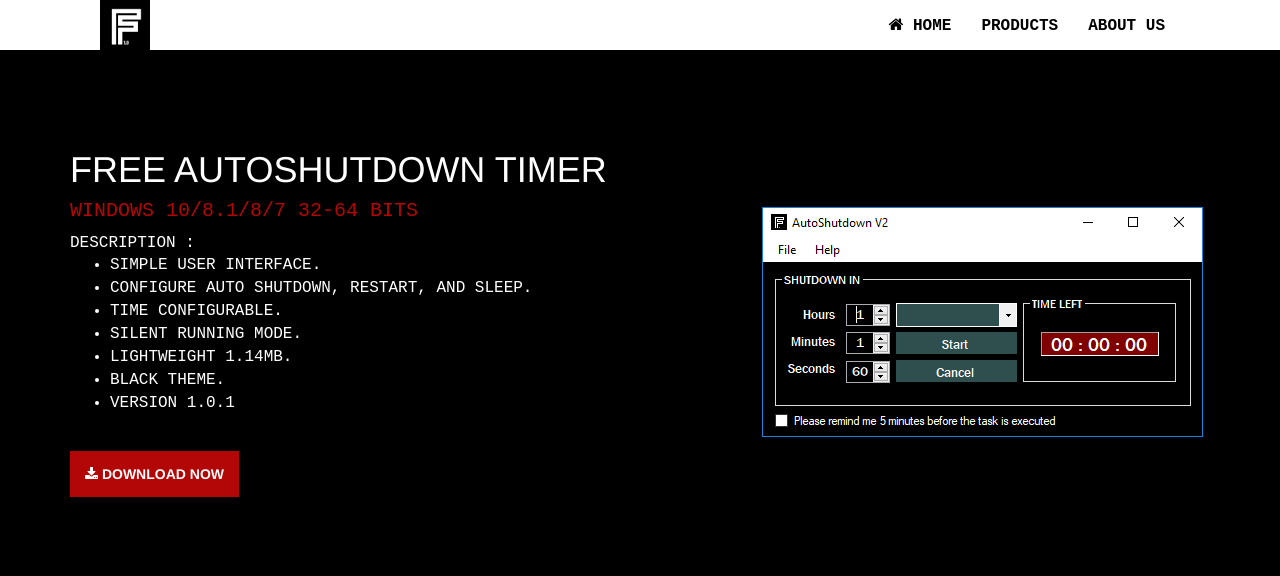
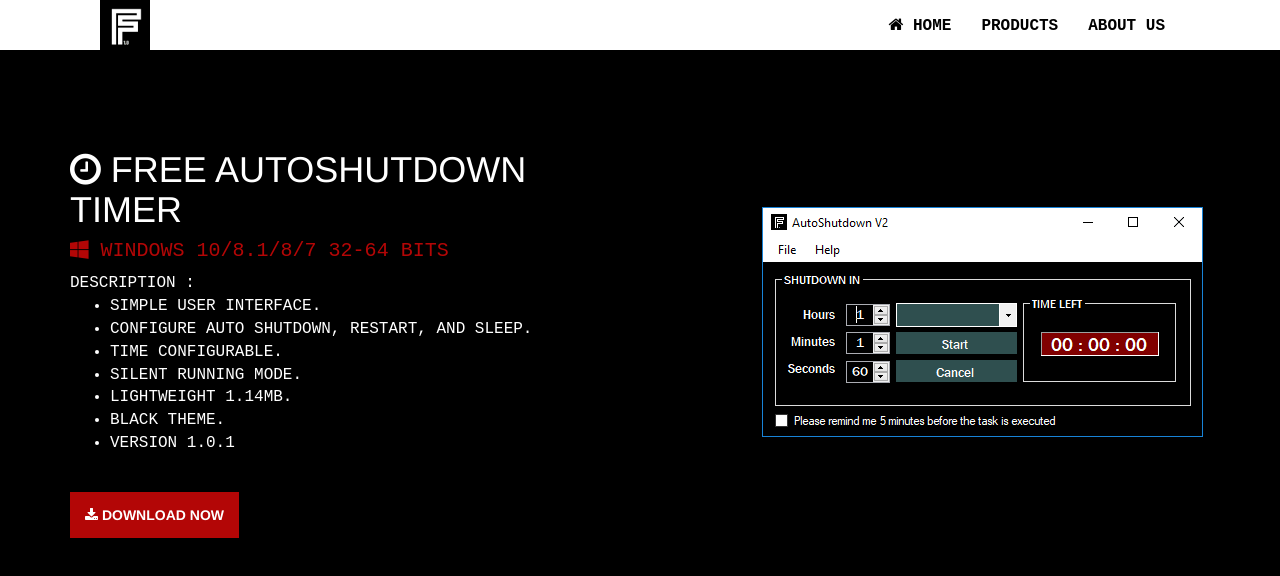
Before and after one commit to haikelfazzani/TheFramework, a plain HTML site: page index.html in a window 1280 px wide. Drawn offline with nearby package versions, Linux system fonts and the light colour scheme.

Commit message:
Update index.html

```diff
--- a/index.html
+++ b/index.html
@@ -15,6 +15,7 @@
 </head>
 
 <body style="background:#000">
+
 
 
 	<script src="https://ajax.googleapis.com/ajax/libs/jquery/3.3.1/jquery.min.js"></script>
@@ -37,8 +38,8 @@
 
 		    <div class="col-sm-6">
 		    	<div id="desc">
-		    		<h1>Free AutoShutdown Timer</h1>
-		    		<h3 class="win-info">Windows 10/8.1/8/7 32-64 bits</h3>
+		    		<h1><i class="fa fa-clock-o" aria-hidden="true"></i> Free AutoShutdown Timer</h1>
+		    		<h3 class="win-info"><i class="fa fa-windows" aria-hidden="true"></i> Windows 10/8.1/8/7 32-64 bits</h3>
 		    		<div>Description :</div>
 		    		<ul>
 		    			<li>Simple User interface.</li>
```
